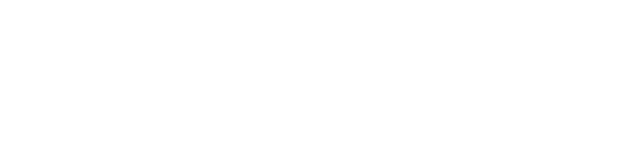
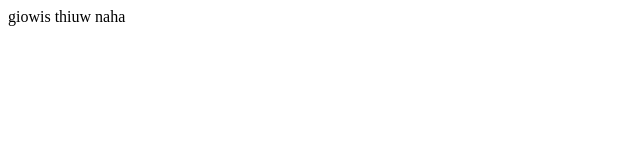
Before and after one commit to LIM-K22A775-VN/he28-bai04-shoponline, a plain HTML site: page about.html in a window 1280 px wide. Shown: the whole page, without its empty margins (0-640 px from the left). Drawn offline with Linux system fonts and the light colour scheme.

Commit message:
update page about

```diff
--- a/about.html
+++ b/about.html
@@ -6,6 +6,6 @@
     <title>Trang giới thiệu</title>
 </head>
 <body>
-
+        giowis thiuw naha
 </body>
 </html>
```
